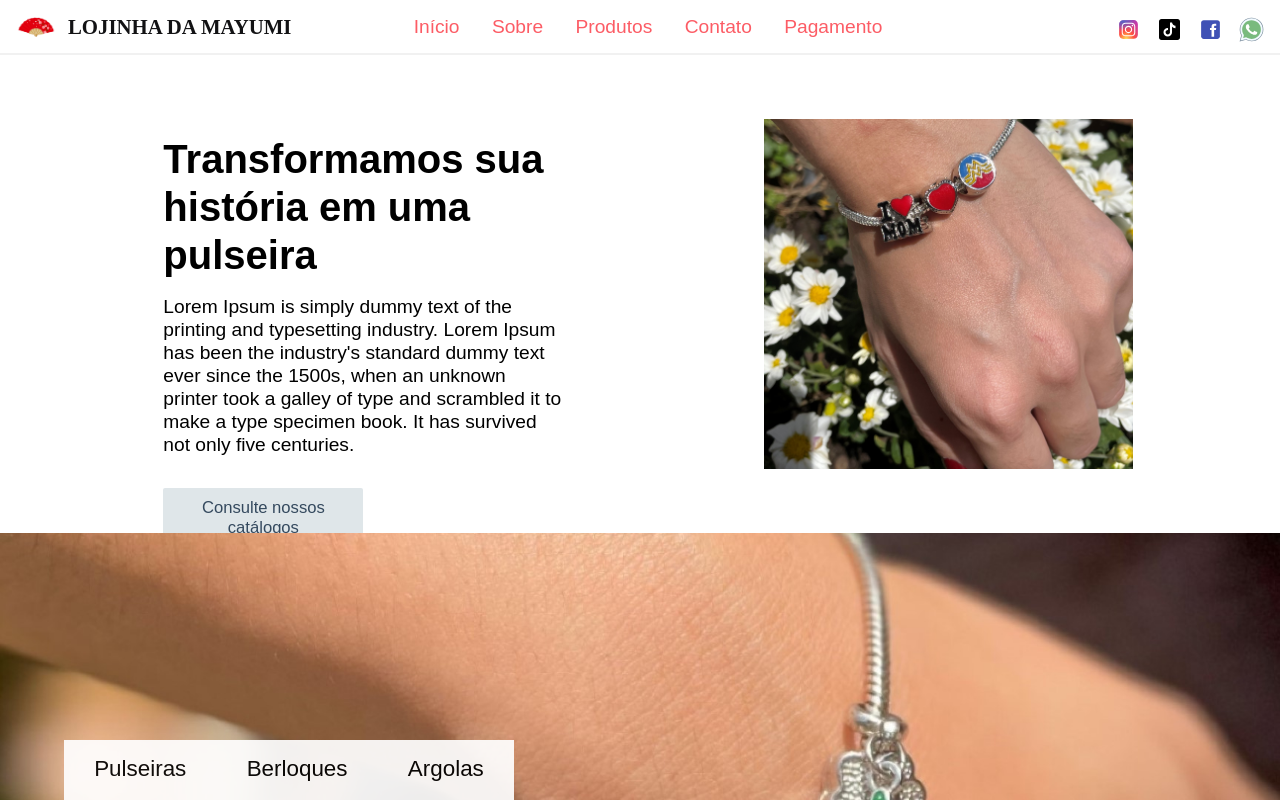
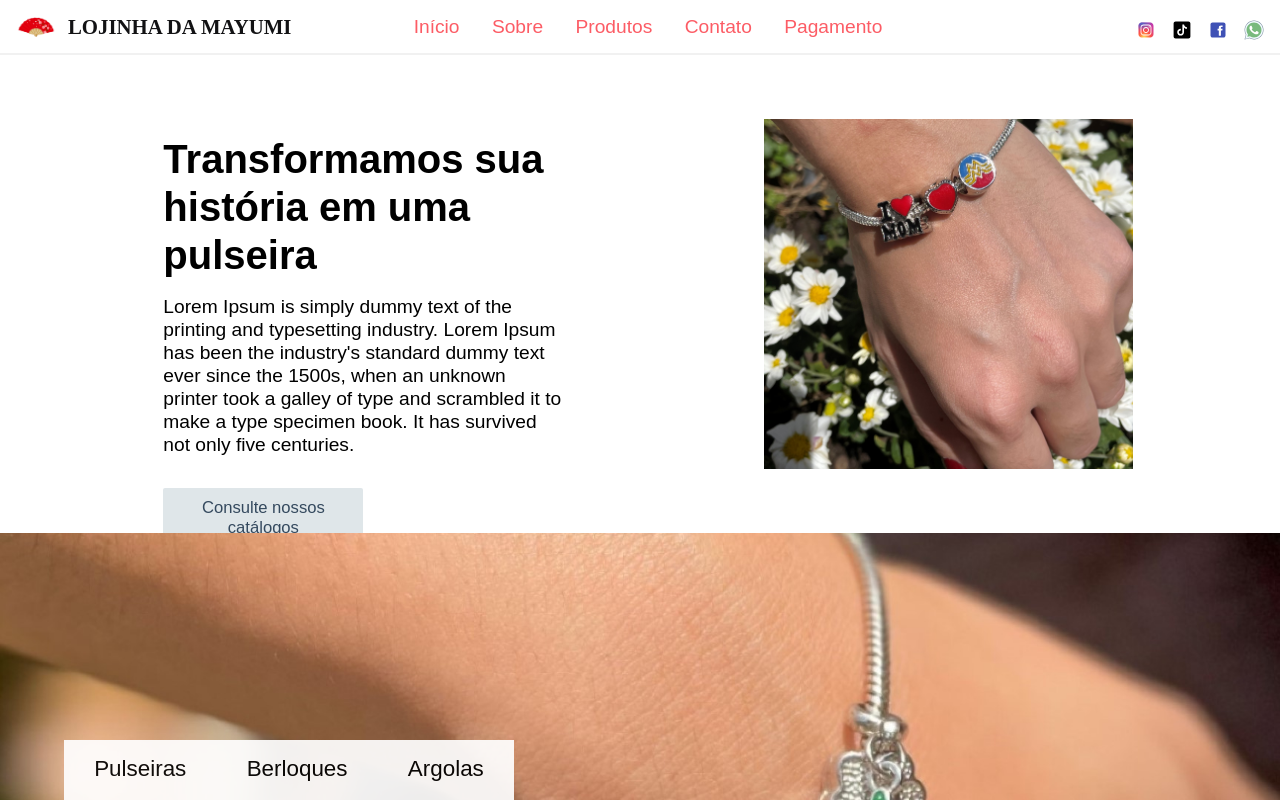
Before and after one commit to rodrigobergamindev/yashikiodonto, a Next.js app: page / in a window 1280 px wide. Shown: the top 800 px of the page. Built offline with nearby package versions, Linux system fonts and the light colour scheme; no server answers; a web font is replaced by a local one.

Commit message:
att icone midia sociais

```diff
--- a/src/components/Navbar/Navbar.tsx
+++ b/src/components/Navbar/Navbar.tsx
@@ -51,8 +51,8 @@ const SocialMediaList = styled.ul`
           padding: 0.5rem;
 
           img {
-            width: 25px;
-            height: 25px;
+            width: 20px;
+            height: 20px;
           }
         }
 `
```
